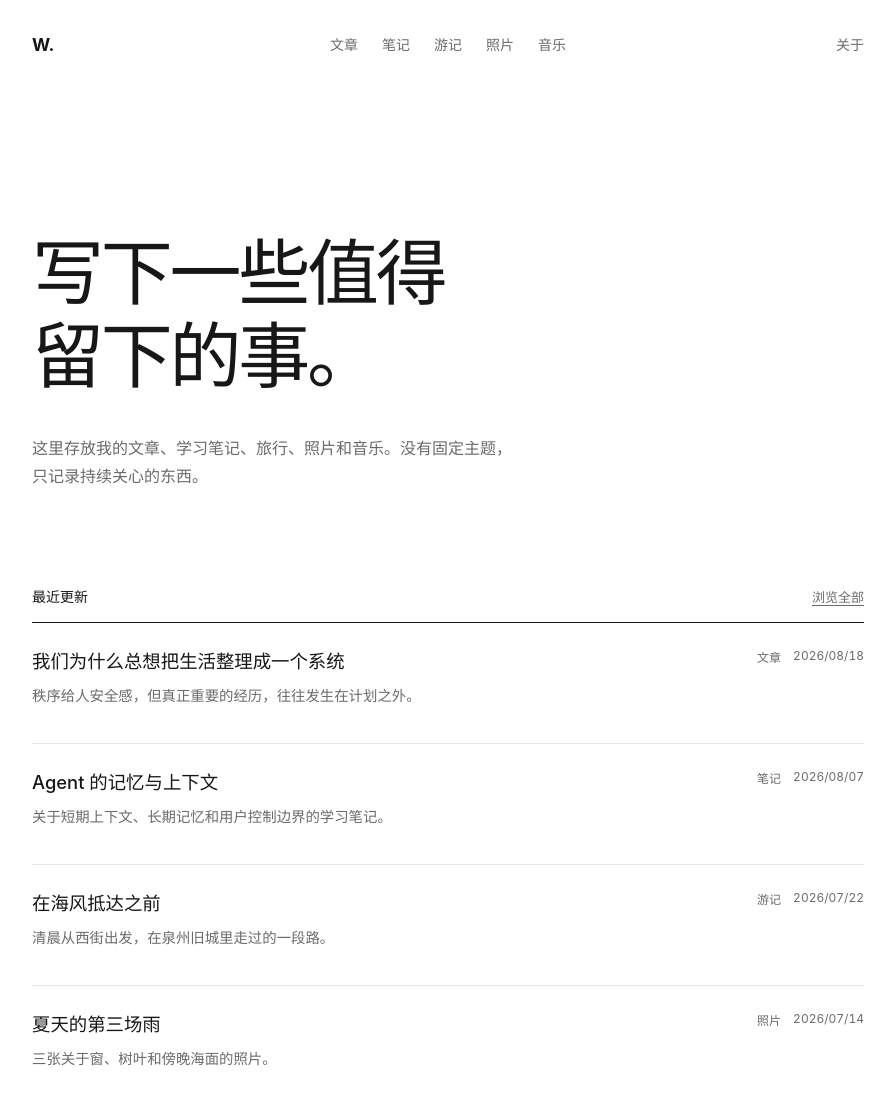
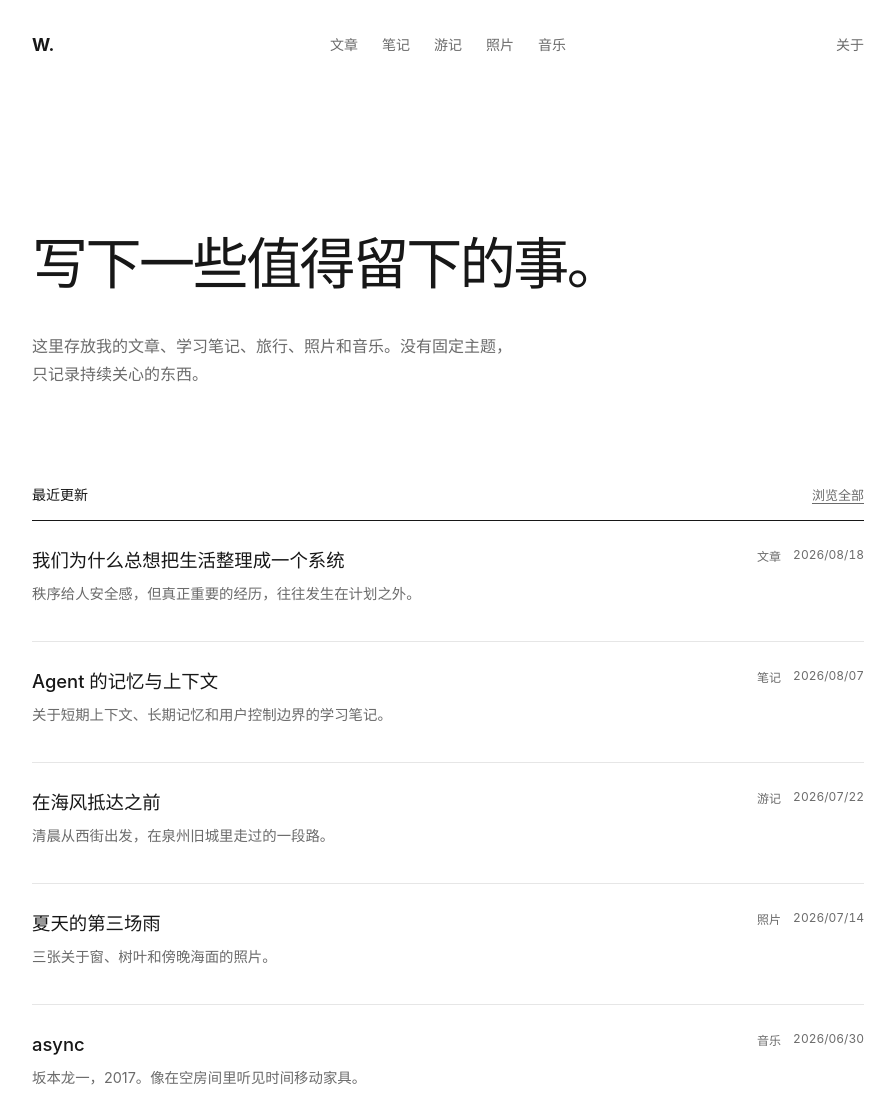
Before and after one commit to robeshell/robeshell.github.io, an Astro site: page / in a window 1280 px wide. Shown: the top 1100 px of the page, without its empty margins (192-1087 px from the left). Built offline with nearby package versions, Linux system fonts and the light colour scheme; Astro itself is replaced by a stand-in of ours.

Commit message:
Keep homepage headline on one line

```diff
--- a/src/styles/global.css
+++ b/src/styles/global.css
@@ -74,12 +74,12 @@ footer {
 
 .intro { padding-block: clamp(5rem, 14vw, 9rem) 6rem; }
 .intro h1 {
-  max-width: 15ch;
   margin: 0;
-  font-size: clamp(2.25rem, 7vw, 4.5rem);
+  font-size: clamp(1.35rem, 6.8vw, 3.5rem);
   font-weight: 500;
   line-height: 1.15;
   letter-spacing: -.045em;
+  white-space: nowrap;
 }
 
 .intro p {
```
